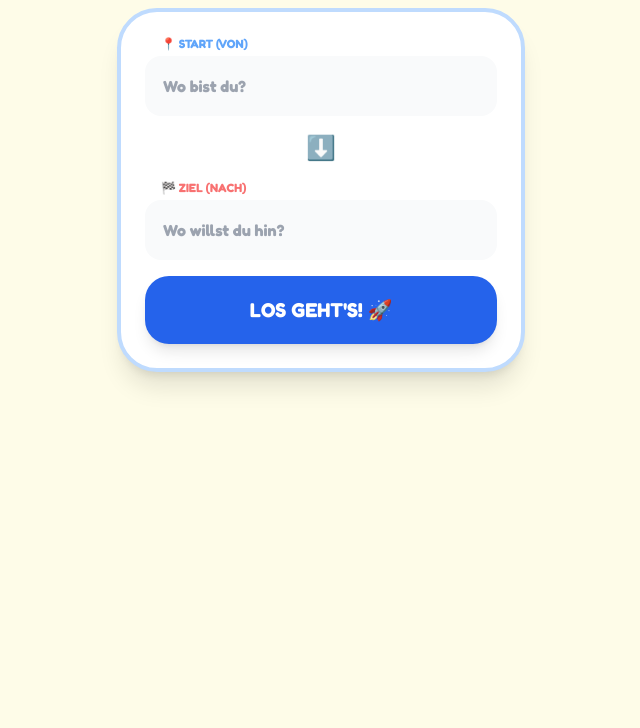
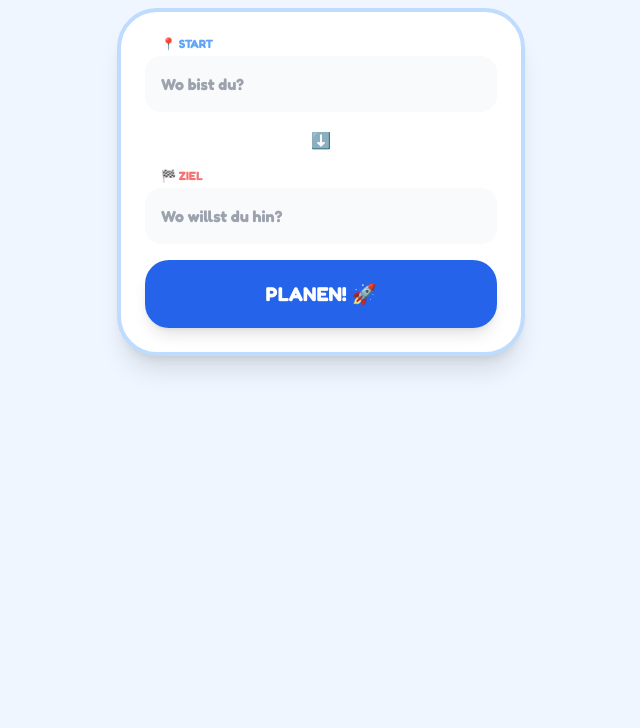
Before and after one commit to dangle6/berlin-app, a plain HTML site: page index.html in a window 1280 px wide. Shown: the part 72-800 px from the top of the page, without its empty margins (319-959 px from the left). Drawn offline with nearby package versions, Linux system fonts and the light colour scheme.

Commit message:
Update index.html

```diff
--- a/index.html
+++ b/index.html
@@ -1,105 +1,100 @@
+<!DOCTYPE html>
+
 <!DOCTYPE html>
 <html lang="de">
 <head>
     <meta charset="UTF-8">
     <meta name="viewport" content="width=device-width, initial-scale=1.0">
-    <title>Meine Reise - Berlin</title>
+    <title>Meine Reise Berlin</title>
     <script src="https://cdn.tailwindcss.com"></script>
     <style>
         @import url('https://fonts.googleapis.com/css2?family=Fredoka:wght@400;700&display=swap');
         body { font-family: 'Fredoka', sans-serif; }
         .walking-anim { animation: bounce 1s infinite; }
         @keyframes bounce { from { transform: translateY(0); } to { transform: translateY(-5px); } }
-        .suggestion-box { max-height: 200px; overflow-y: auto; z-index: 50; }
-        /* Màu đặc trưng cho tàu Berlin */
-        .line-badge { padding: 2px 8px; border-radius: 4px; color: white; font-weight: bold; font-size: 0.8rem; }
     </style>
 	<link rel="manifest" href="manifest.json">
 		<meta name="apple-mobile-web-app-capable" content="yes">
 		<meta name="apple-mobile-web-app-status-bar-style" content="black-translucent">
 		<link rel="apple-touch-icon" href="https://cdn-icons-png.flaticon.com/512/821/821355.png">
+<html lang="de">
 </head>
-<body class="bg-yellow-50 pb-10">
+<body class="bg-blue-50 pb-10">
     <div class="max-w-md mx-auto p-5">
-        <h1 class="text-3xl font-black text-blue-900 text-center mb-6 underline decoration-yellow-400">MEINE REISE 🚇</h1>
+        <h1 class="text-3xl font-black text-blue-900 text-center mb-6 underline decoration-yellow-400 uppercase">Berlin Tour 🚇</h1>
 
-        <div class="bg-white p-6 rounded-[2.5rem] shadow-xl mb-6 space-y-4 border-4 border-blue-200">
-            <div class="relative">
-                <p class="text-xs font-bold text-blue-400 ml-4 mb-1 uppercase">📍 Start (Von)</p>
-                <input id="from" oninput="suggest('from')" type="text" placeholder="Wo bist du?"
-                    class="w-full p-4 bg-gray-50 rounded-2xl border-2 border-transparent focus:border-blue-400 outline-none font-bold">
-                <div id="from-suggestions" class="suggestion-box absolute w-full bg-white shadow-lg rounded-xl mt-1 hidden border border-gray-100"></div>
+        <div class="bg-white p-6 rounded-[2.5rem] shadow-xl mb-6 border-4 border-blue-200">
+            <div class="space-y-4">
+                <div>
+                    <p class="text-xs font-bold text-blue-400 ml-4 mb-1">📍 START</p>
+                    <input id="from" type="text" placeholder="Wo bist du?" class="w-full p-4 bg-gray-50 rounded-2xl border-none font-bold outline-none focus:ring-2 focus:ring-blue-400">
+                </div>
+                <div class="text-center text-blue-200">⬇️</div>
+                <div>
+                    <p class="text-xs font-bold text-red-400 ml-4 mb-1">🏁 ZIEL</p>
+                    <input id="to" type="text" placeholder="Wo willst du hin?" class="w-full p-4 bg-gray-50 rounded-2xl border-none font-bold outline-none focus:ring-2 focus:ring-red-400">
+                </div>
+                <button onclick="getAlternativeJourney()" class="w-full bg-blue-600 text-white font-black py-5 rounded-3xl shadow-lg active:scale-95 transition-all text-xl mt-4">
+                    PLANEN! 🚀
+                </button>
+            </div>
         </div>
 
-            <div class="relative text-center text-blue-300">
-                <span class="text-2xl">⬇️</span>
-            </div>
-
-            <div class="relative">
-                <p class="text-xs font-bold text-red-400 ml-4 mb-1 uppercase">🏁 Ziel (Nach)</p>
-                <input id="to" oninput="suggest('to')" type="text" placeholder="Wo willst du hin?"
-                    class="w-full p-4 bg-gray-50 rounded-2xl border-2 border-transparent focus:border-red-400 outline-none font-bold">
-                <div id="to-suggestions" class="suggestion-box absolute w-full bg-white shadow-lg rounded-xl mt-1 hidden border border-gray-100"></div>
-            </div>
-
-            <button onclick="getJourney()" class="w-full bg-blue-600 text-white font-black py-5 rounded-3xl shadow-lg active:scale-95 transition-all text-xl mt-4">
-                LOS GEHT'S! 🚀
-            </button>
-        </div>
-
-        <div id="result" class="space-y-6 hidden">
+        <div id="result" class="space-y-4 hidden">
             <h2 class="text-xl font-bold text-gray-700 ml-2">Dein Weg:</h2>
             <div id="journey-steps" class="space-y-4"></div>
+
+            <button id="fallback-btn" class="w-full bg-gray-200 text-gray-700 py-3 rounded-2xl text-sm font-bold mt-4 hidden">
+                In Google Maps öffnen 🗺️
+            </button>
         </div>
     </div>
 
     <script>
-        async function getJourney() {
+        async function getAlternativeJourney() {
             const from = document.getElementById('from').value;
             const to = document.getElementById('to').value;
             const stepContainer = document.getElementById('journey-steps');
             const resultDiv = document.getElementById('result');
+            const fallbackBtn = document.getElementById('fallback-btn');
 
             if (!from || !to) return;
             resultDiv.classList.remove('hidden');
-    stepContainer.innerHTML = "<p class='text-center py-10 font-bold'>Suche Verbindung... 🍦</p>";
+            stepContainer.innerHTML = "<p class='text-center py-10 font-bold'>Suche... 🍦</p>";
 
             try {
-        // Sử dụng một proxy để tránh lỗi chặn truy cập (CORS)
-        const proxyUrl = "https://corsproxy.io/?";
-        const apiUrl = `https://v6.vbb.transport.rest/journeys?from=${encodeURIComponent(from)}&to=${encodeURIComponent(to)}&results=1`;
+                // Thử gọi lại API Berlin với tham số nhẹ hơn
+                const response = await fetch(`https://v6.vbb.transport.rest/journeys?from=${encodeURIComponent(from + " Berlin")}&to=${encodeURIComponent(to + " Berlin")}&results=1`);
+                const data = await response.json();
 
-        const res = await fetch(proxyUrl + encodeURIComponent(apiUrl));
-        const data = await res.json();
-
-        if (!data.journeys || data.journeys.length === 0) {
-            stepContainer.innerHTML = "<p class='text-center text-red-500'>Keine Reise gefunden. 😢<br>Versuch's với tên trạm cụ thể hơn!</p>";
-            return;
-        }
-
-        const journey = data.journeys[0];
+                if (data.journeys && data.journeys.length > 0) {
                     stepContainer.innerHTML = "";
-
-        journey.legs.forEach(leg => {
+                    data.journeys[0].legs.forEach(leg => {
                         const isWalk = leg.mode === 'walking';
-            const lineName = leg.line?.name || '';
-
                         stepContainer.innerHTML += `
                             <div class="bg-white p-5 rounded-[2rem] shadow-md flex items-center gap-4 border-l-8 ${isWalk ? 'border-orange-400' : 'border-blue-600'}">
                                 <div class="text-4xl ${isWalk ? 'walking-anim' : ''}">${isWalk ? '👟' : '🚇'}</div>
                                 <div class="flex-1">
-                        <p class="text-xs font-bold text-gray-400 uppercase">${isWalk ? 'Laufen' : 'Einsteigen: ' + lineName}</p>
+                                    <p class="text-xs font-bold text-gray-400 uppercase">${isWalk ? 'Laufen' : 'Einsteigen'}</p>
                                     <p class="text-lg font-black leading-tight text-blue-900">${leg.destination.name}</p>
-                        <p class="text-sm font-bold text-gray-500 italic">
-                            ${isWalk ? 'ca. ' + Math.round(leg.distance/80) + ' Min.' : (leg.stopovers?.length || 1) + ' Stationen'}
-                        </p>
+                                    <p class="text-sm font-bold text-gray-500">${isWalk ? 'ca. 5-10 Min.' : 'Fahren'}</p>
                                 </div>
-                </div>
-            `;
+                            </div>`;
                     });
+                } else {
+                    throw new Error("No journey");
+                }
             } catch (e) {
-        console.error(e);
-        stepContainer.innerHTML = "<p class='text-center'>Ups! Verbindung abgebrochen. 🚧<br>Bitte Internet prüfen!</p>";
+                // Nếu API Berlin lỗi, hiển thị nút mở Google Maps trực tiếp cho con
+                stepContainer.innerHTML = `
+                    <div class="bg-white p-6 rounded-[2rem] text-center shadow-md border-2 border-red-200">
+                        <p class="text-lg font-bold text-red-600 mb-2">Ups! API Pause 🚧</p>
+                        <p class="text-sm text-gray-600">Klick unten để xem đường đi trên bản đồ nhé!</p>
+                    </div>`;
+                fallbackBtn.classList.remove('hidden');
+                fallbackBtn.onclick = () => {
+                    window.open(`https://www.google.com/maps/dir/?api=1&origin=${encodeURIComponent(from)}&destination=${encodeURIComponent(to)}&travelmode=transit`, '_blank');
+                };
             }
         }
     </script>
```
Lines whose indentation alone changed are shown as unchanged.
